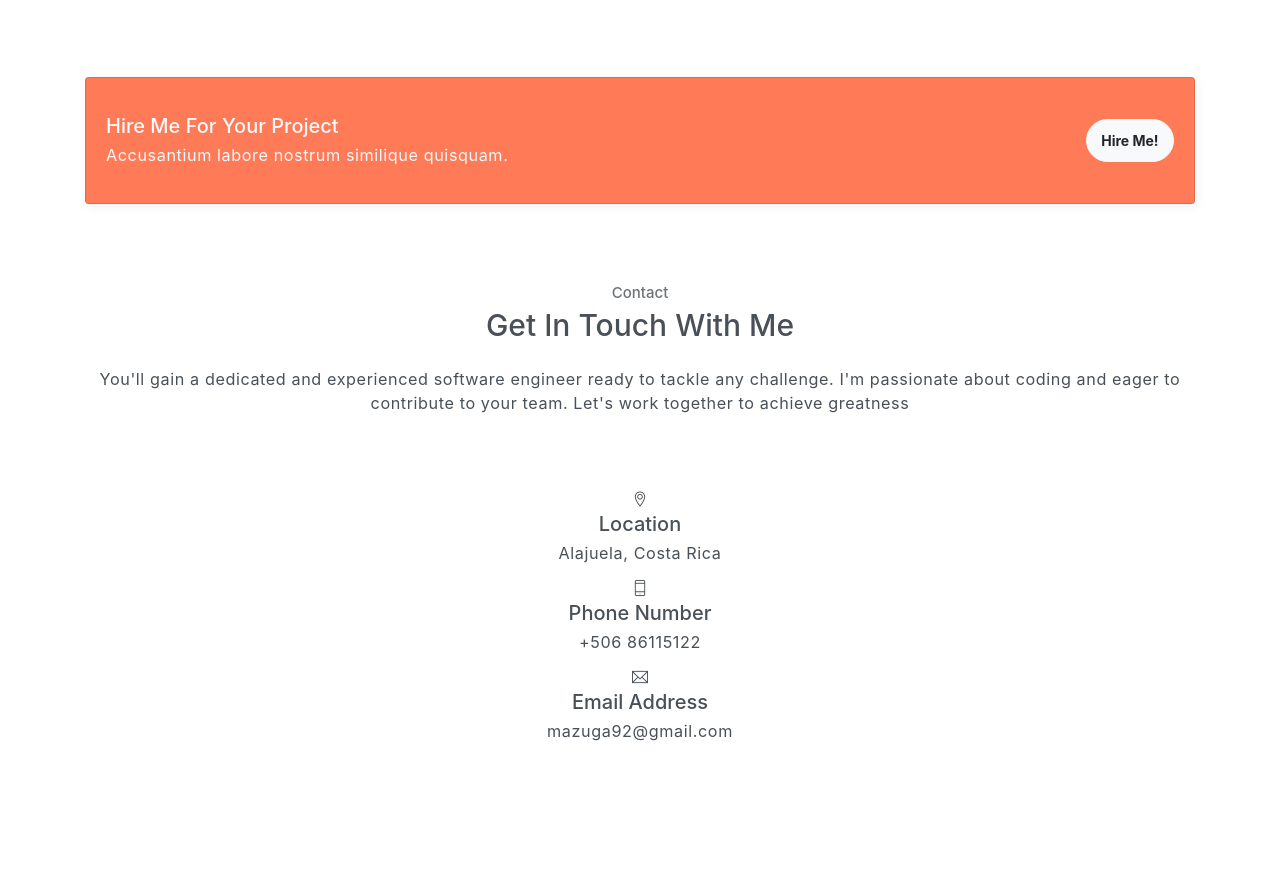
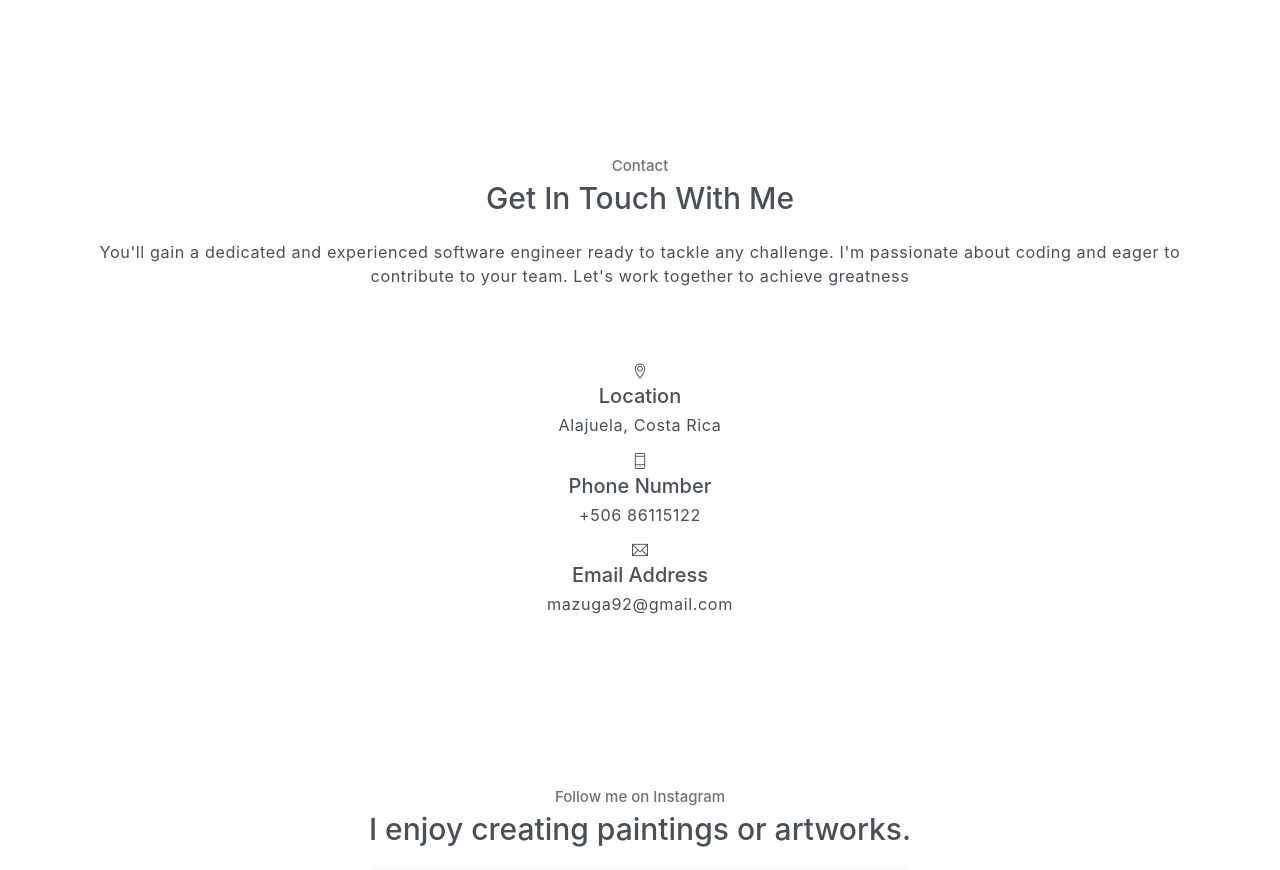
Before and after one commit to mzunigau/mzunigau.github.io, a plain HTML site: page index.html in a window 1280 px wide. Shown: the part 2416-3286 px from the top of the page. Drawn offline with Linux system fonts and the light colour scheme; a script that the page names is missing.

Commit message:
Hide Hire me section

```diff
--- a/index.html
+++ b/index.html
@@ -192,7 +192,7 @@
 
 
     <!-- Hire me section -->
-    <section class="bg-gray p-0 section">
+    <section class="bg-gray p-0 section" style="display: none;">
         <div class="container">
             <div class="card bg-primary">
                 <div class="card-body text-light">
```
